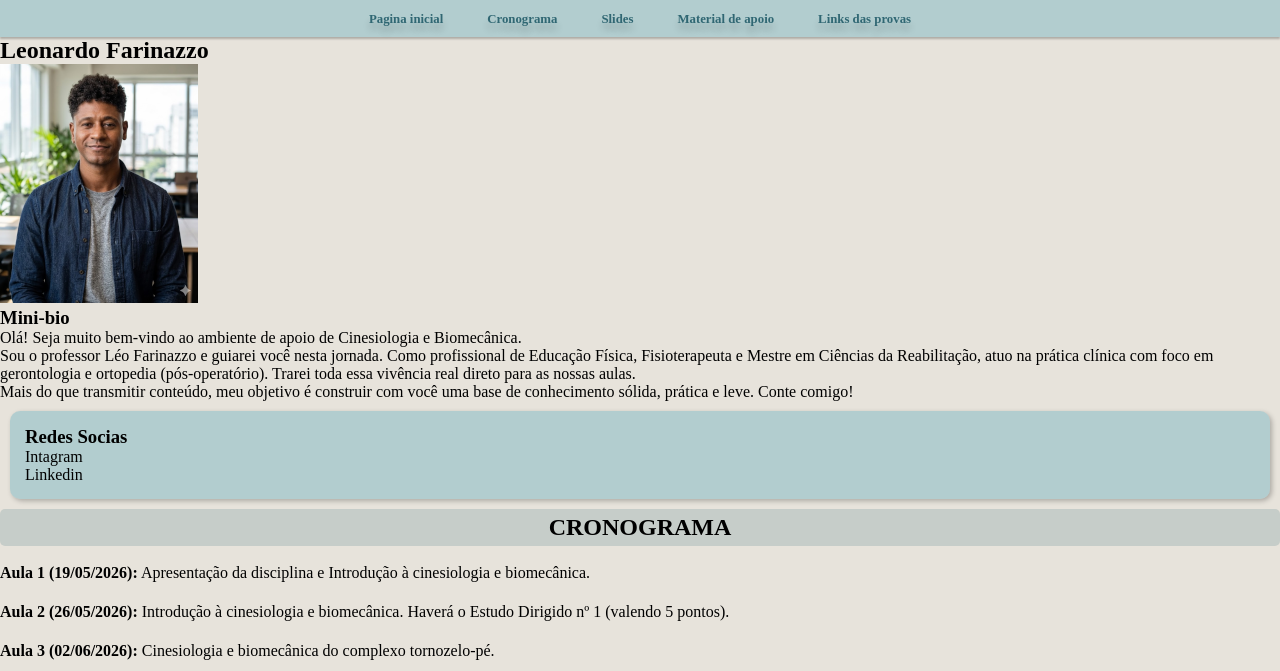
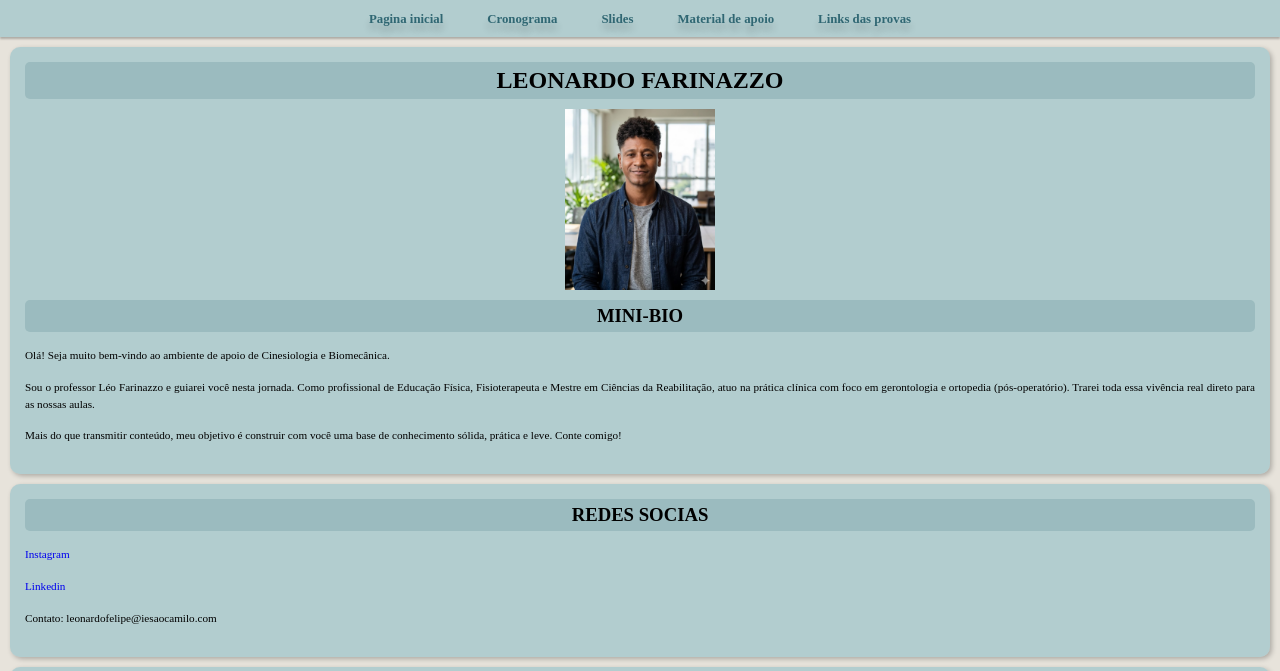
Before and after one commit to leofarinazzo/projetos_pessoais, a plain HTML site: page projeto1-amb-cinesio/cronograma.html in a window 1280 px wide. Shown: the part 86-757 px from the top of the page. Drawn offline with Linux system fonts and the light colour scheme; a web font is replaced by a local one.

Commit message:
Atualização redes e links

```diff
--- a/projeto1-amb-cinesio/cronograma.html
+++ b/projeto1-amb-cinesio/cronograma.html
@@ -15,15 +15,16 @@
         <p>Cinesiologia, Biomecânica e Ergonomia</p>
     </header>
 
-    <nav>
-            <a href="ambiente.html">Pagina inicial</a>
+        <nav>
+            <a href="index.html">Pagina inicial</a>
             <a href="cronograma.html">Cronograma</a>
             <a href="slides.html">Slides</a>
             <a href="material-apoio.html">Material de apoio</a>
             <a href="links.html">Links das provas</a>
+
         </nav>
 
-    <aside>
+    <main>
         <article class="quadro1">
             <h2>Leonardo Farinazzo</h2>
             <picture>
@@ -32,24 +33,25 @@
 
             <h3>Mini-bio</h3>
 
-            <p>Olá! Seja muito bem-vindo ao ambiente de apoio de Cinesiologia e Biomecânica.</p>
+            <p class="bioparagrafo">Olá! Seja muito bem-vindo ao ambiente de apoio de Cinesiologia e Biomecânica.</p>
 
-            <p>Sou o professor Léo Farinazzo e guiarei você nesta jornada. Como profissional de Educação Física, Fisioterapeuta e Mestre em Ciências da Reabilitação, atuo na prática clínica com foco em gerontologia e ortopedia (pós-operatório). Trarei toda essa vivência real direto para as nossas aulas.</p>
+            <p class="bioparagrafo">Sou o professor Léo Farinazzo e guiarei você nesta jornada. Como profissional de Educação Física, Fisioterapeuta e Mestre em Ciências da Reabilitação, atuo na prática clínica com foco em gerontologia e ortopedia (pós-operatório). Trarei toda essa vivência real direto para as nossas aulas.</p>
 
-            <p>Mais do que transmitir conteúdo, meu objetivo é construir com você uma base de conhecimento sólida, prática e leve. Conte comigo!</p>
+            <p class="bioparagrafo">Mais do que transmitir conteúdo, meu objetivo é construir com você uma base de conhecimento sólida, prática e leve. Conte comigo!</p>
         </article>
 
 
         <article class="quadro2">
             <h3>Redes Socias</h3>
-            <p>Intagram</p>
-            <p>Linkedin</p>
+
+            <p class="bioparagrafo"><a href="https://www.instagram.com/leofarinazzo.fisio/" target="_blank">Instagram</a></p>
+
+            <p class="bioparagrafo"><a href="https://www.linkedin.com/in/leonardofarinazzo/" target="_blank">Linkedin</a></p>
+
+            <p class="bioparagrafo">Contato: leonardofelipe@iesaocamilo.com</p>
+
         </article>
 
-    </aside>
-
-
-    <main>
         <article class="quadros">
             <h2>Cronograma</h2>
             <p class="pdf2"><strong>Aula 1 (19/05/2026):</strong> Apresentação da disciplina e Introdução à cinesiologia e biomecânica.</p>
--- a/projeto1-amb-cinesio/style.css
+++ b/projeto1-amb-cinesio/style.css
@@ -69,7 +69,7 @@ nav > a:hover{
     color: var(--cor4);
 }
 
-main .quadro1, .quadro2, .quadro3, .quadro4{
+main .quadro1, .quadro2, .quadro3, .quadro4, .quadros{
     background-color: var(--cor3);
     text-align: justify;
     padding: 15px;
```
Also changed, not shown: projeto1-amb-cinesio/index.html (renamed from projeto1-amb-cinesio/ambiente.html, +7 -2 lines), projeto1-amb-cinesio/links.html (+11 -12 lines), projeto1-amb-cinesio/material-apoio.html (+14 -14 lines), projeto1-amb-cinesio/slides.html (+14 -12 lines).
